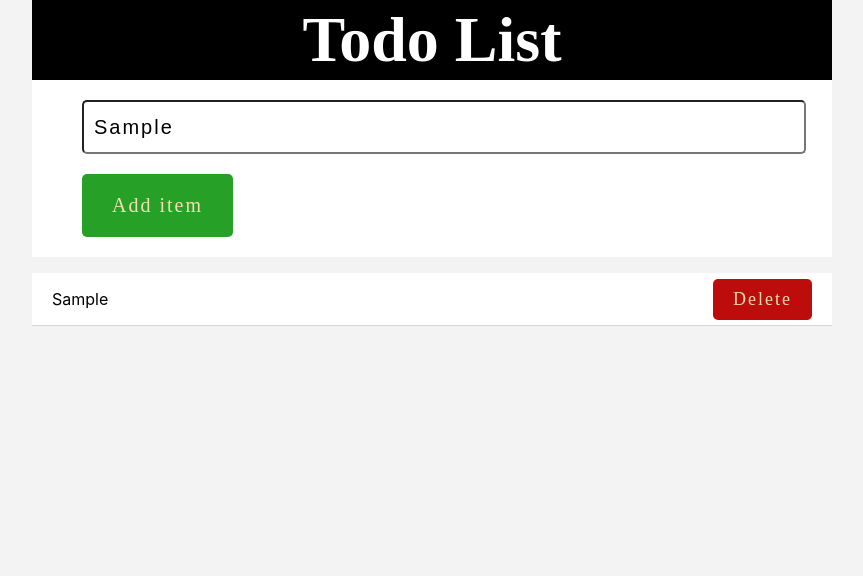
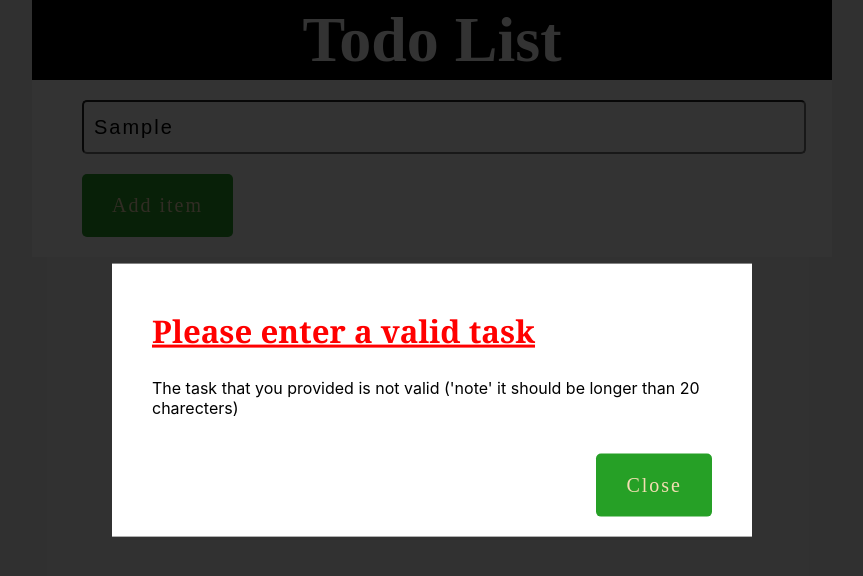
Before and after one commit to Likhaya-coder/todo-list, a React (Create React App) app: page / in a window 1280 px wide. Both pictures are taken after typing "Sample" into the empty fields and a click on the button "Add item". Shown: the top 576 px of the page, without its empty margins (208-1071 px from the left). Built offline with nearby package versions, Linux system fonts and the light colour scheme.

Commit message:
created a modal

```diff
--- a/public/index.html
+++ b/public/index.html
@@ -28,6 +28,8 @@
   </head>
   <body>
     <noscript>You need to enable JavaScript to run this app.</noscript>
+    <div id="backdrop"></div>
+    <div id="modal"></div>
     <div id="root"></div>
     <!--
       This HTML file is a template.
--- /dev/null
+++ b/src/components/UI/Card.js
@@ -0,0 +1,9 @@
+import classes from './Card.module.css';
+
+const Card = props => {
+    return (
+        <div className={`${classes.card} ${props.className}`}>{props.children}</div>
+     );
+}
+
+export default Card;
--- /dev/null
+++ b/src/components/UI/Card.module.css
@@ -0,0 +1,6 @@
+.card {
+    width: auto;
+    height: auto;
+    padding: 20px 40px;
+    background-color: white;
+}
--- a/src/components/UI/Input.js
+++ b/src/components/UI/Input.js
@@ -1,7 +1,15 @@
-import classes from './Input.module.css';
+import classes from "./Input.module.css";
 
 const Input = (props) => {
-  return <input className={classes.input} type={props.type} placeholder={props.placeholder} onChange={props.onChange}/>;
+  return (
+    <input
+      className={classes.input}
+      type={props.type}
+      placeholder={props.placeholder}
+      onChange={props.onChange}
+      value={props.value}
+    />
+  );
 };
 
 export default Input;
--- a/src/components/UI/Modal.js
+++ b/src/components/UI/Modal.js
@@ -0,0 +1,37 @@
+import {Fragment} from 'react'
+import ReactDOM from 'react-dom';
+import classes from './Modal.module.css';
+import Buttons from './Buttons';
+import successBtn from '../UI/Buttons.module.css';
+import Card from './Card';
+
+const Backdrop = props => {
+    return <div className={classes.backdrop} onClick={props.onClose}/>
+}
+
+const ModalOverlay = props => {
+    return <Card className={classes.modal}>
+        <header>
+            <h2>{props.title}</h2>
+        </header>
+        <div>
+            <p>{props.message}</p>
+        </div>
+        <footer>
+            <Buttons className={successBtn['success-button']} onClick={props.onClose}>Close</Buttons>
+        </footer>
+    </Card>
+}
+
+const Modal = props => {
+    const backdrop = document.getElementById('backdrop');
+    const modal = document.getElementById('modal');
+    return (
+        <Fragment>
+            {ReactDOM.createPortal(<Backdrop onClose={props.onClose}/>, backdrop)}
+            {ReactDOM.createPortal(<ModalOverlay title={props.title} message={props.message} onClose={props.onClose}/>, modal)}
+        </Fragment>
+     );
+}
+
+export default Modal;
--- a/src/components/UI/Modal.module.css
+++ b/src/components/UI/Modal.module.css
@@ -0,0 +1,33 @@
+.backdrop {
+    position: fixed;
+    top: 0;
+    bottom: 0;
+    left: 0;
+    width: 100%;
+    height: 100vh;
+    background: rgba(0, 0, 0, 0.8);
+    z-index: 10;
+}
+
+.modal {
+    position: fixed;
+    top: 50%;
+    left: 50%;
+    transform: translate(-50%, -50%);
+    width: 40%;
+    height: auto;
+    z-index: 20;
+}
+
+.modal header {
+    font-size: 1.3rem;
+    font-family: Georgia, 'Times New Roman', Times, serif;
+    font-weight: 800;
+    color: red;
+    text-decoration: underline;
+}
+
+.modal footer {
+    display: flex;
+    justify-content: end;
+}
--- a/src/components/UserData/UserInput.js
+++ b/src/components/UserData/UserInput.js
@@ -1,27 +1,46 @@
-import {useState} from 'react';
+import {Fragment, useState} from 'react';
 import Input from '../UI/Input';
 import Buttons from '../UI/Buttons';
 import classes from './UserInput.module.css';
 import successBtn from '../UI/Buttons.module.css';
+import Modal from '../UI/Modal';
 
 const UserInput = props => {
     const [todo, setTodo] = useState();
+    const [error, setError] = useState(null);
 
     const todoChangeHandler = e => {
         setTodo(e.target.value);
     }
 
-    const todoHandler = e => {
+    const submitHandler = e => {
         e.preventDefault();
 
+
+
+        if (todo.trim().length < 20) {
+            setError({
+                title: "Please enter a valid task",
+                message: "The task that you provided is not valid ('note' it should be longer than 20 charecters)",
+            });
+            return;
+        }
+        setTodo('');
         props.onAddTodo(todo);
     }
 
+    const modalCloseHandler = () => {
+        setError(null);
+    }
+
     return (
-        <form onSubmit={todoHandler} className={classes.form}>
-            <Input type="text" placeholder="add item..." onChange={todoChangeHandler}/>
-            <Buttons type="submit" className={successBtn['success-button']}>Add item</Buttons>
-        </form>
+        <Fragment>
+            {error && <Modal onClose={modalCloseHandler} title={error.title} message={error.message}/>}
+            <form onSubmit={submitHandler} className={classes.form}>
+                <Input value={todo} type="text" placeholder="add item..." onChange={todoChangeHandler}/>
+                <Buttons type="submit" className={successBtn['success-button']}>Add item</Buttons>
+            </form>
+        </Fragment>
      );
 }
 
```
